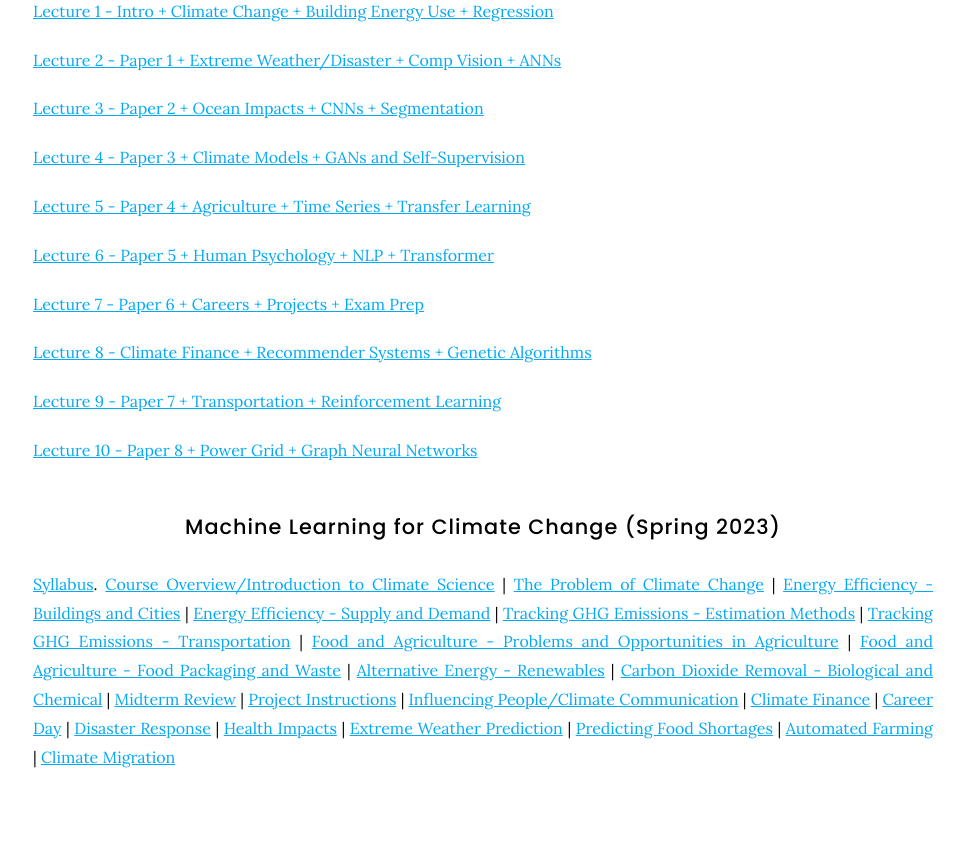
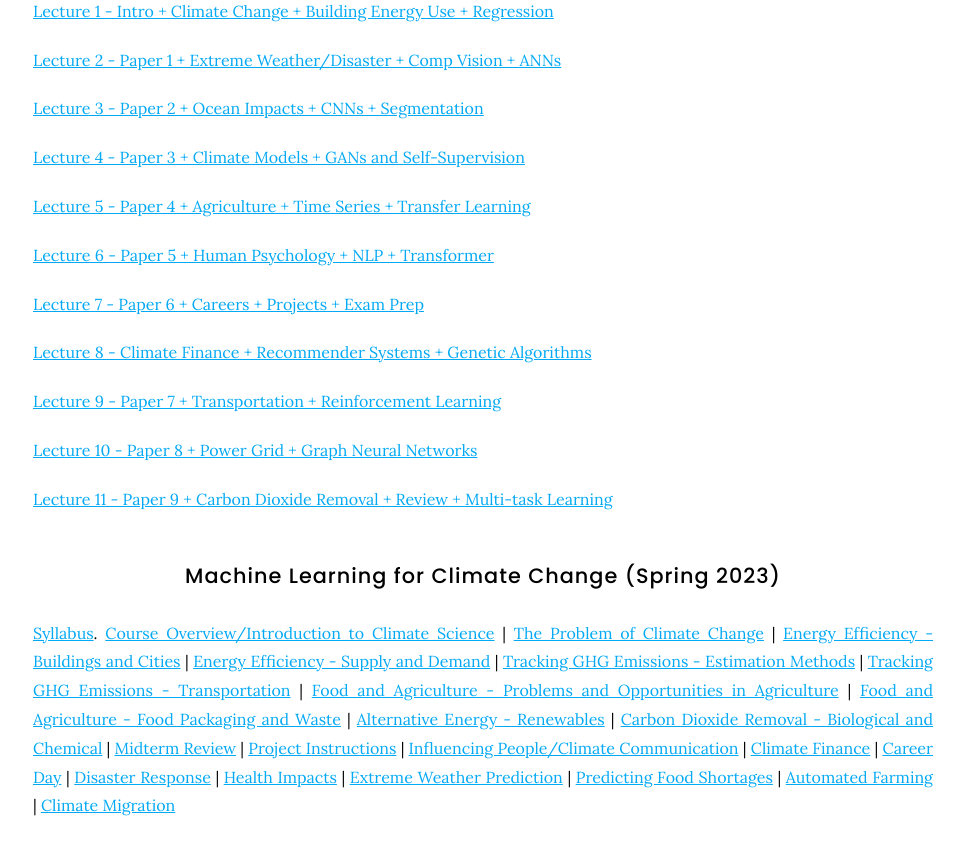
Before and after one commit to Lindsay-Lab/lindsay-lab.github.io, a Jekyll site: the page built from teaching/index.md, in a window 1280 px wide and 900 px high, scrolled down 612 px. Shown: the top 855 px of the window, without its empty margins (157-1121 px from the left). Built offline with Jekyll 4.4.1, drawn with Linux system fonts in a browser that asks for light colours; nearby versions of some CDN libraries.

Commit message:
Update index.md

```diff
--- a/teaching/index.md
+++ b/teaching/index.md
@@ -34,6 +34,8 @@ The course has been redesigned to focus more on research papers. Materials will
 [Lecture 9 - Paper 7 + Transportation + Reinforcement Learning](https://lindsay-lab.github.io/ClimateML_Lectures/Lecture%209.pdf)
 
 [Lecture 10 - Paper 8 + Power Grid + Graph Neural Networks](https://lindsay-lab.github.io/ClimateML_Lectures/Lecture%2010%20-%20Paper%208%20%2B%20Power%20Grid%20%2B%20Graph%20Neural%20Networks.pdf)
+
+[Lecture 11 - Paper 9 + Carbon Dioxide Removal + Review + Multi-task Learning](https://lindsay-lab.github.io/ClimateML_Lectures/Lecture%2011%20-%20Paper%209%20%2B%20Carbon%20Dioxide%20Removal%20%2B%20Review%20%2B%20Multi-task%20Learning.pdf)
 
 ## Machine Learning for Climate Change (Spring 2023)
 [Syllabus](https://lindsay-lab.github.io/ClimateML_Lectures/ML%20for%20Climate%20Syllabus-3.pdf).
```
